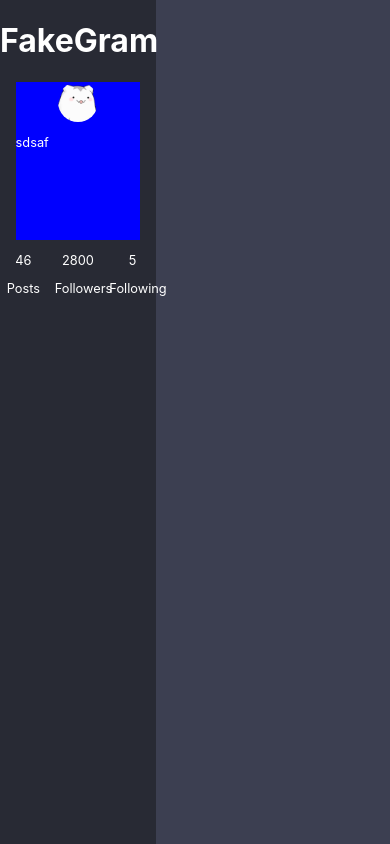
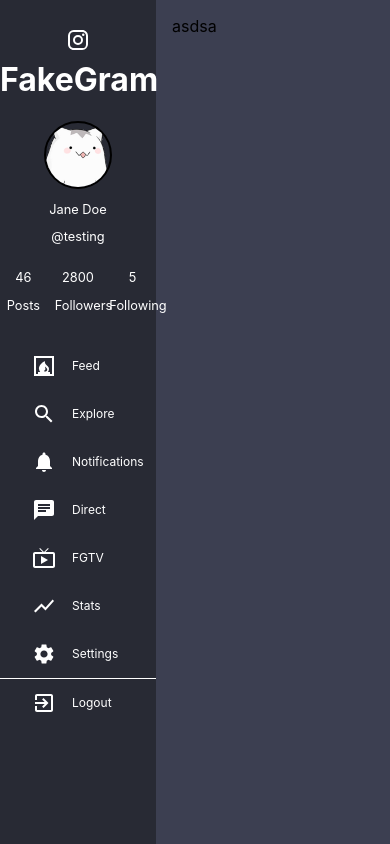
Before and after one commit to JNoris/social-media-react-app, a React (Create React App) app in the folder social-media-react-app/: page / in a window 390 px wide. Built offline with nearby package versions, Linux system fonts and the light colour scheme.

Commit message:
media query nav list items

```diff
--- a/social-media-react-app/package.json
+++ b/social-media-react-app/package.json
@@ -4,6 +4,7 @@
   "private": true,
   "dependencies": {
     "@material-ui/core": "^4.11.3",
+    "@material-ui/icons": "^4.11.2",
     "@testing-library/jest-dom": "^5.11.9",
     "@testing-library/react": "^11.2.5",
     "@testing-library/user-event": "^12.8.3",
--- a/social-media-react-app/src/components/Home/Home.styles.js
+++ b/social-media-react-app/src/components/Home/Home.styles.js
@@ -1,9 +1,4 @@
 import styled from 'styled-components';
 
 export const HomeWrapper = styled.div`
-    margin-left:3vw;
-
-    p{
-        margin:0;
-    }
 `;
--- a/social-media-react-app/src/components/Layout/Layout.js
+++ b/social-media-react-app/src/components/Layout/Layout.js
@@ -1,18 +1,19 @@
 import React, { Component } from 'react';
 import { Container } from '@material-ui/core';
 import SideNav from '../SideNav/SideNav';
+import { Wrapper } from './Layout.styles';
 
 export class Layout extends Component {
   static displayName = Layout.name;
 
   render () {
     return (
-      <div>
+      <Wrapper>
         <SideNav />
         <Container>
           {this.props.children}
         </Container>
-      </div>
+      </Wrapper>
     );
   }
 }
--- /dev/null
+++ b/social-media-react-app/src/components/Layout/Layout.styles.js
@@ -0,0 +1,5 @@
+import styled from 'styled-components';
+
+export const Wrapper = styled.div`
+    display:flex;
+`;
--- a/social-media-react-app/src/components/SideNav/SideNav.js
+++ b/social-media-react-app/src/components/SideNav/SideNav.js
@@ -1,13 +1,14 @@
-import { Grid } from '@material-ui/core';
 import React from 'react'
 import { NavWrapper } from './SideNav.styles';
+import SideNavList from './SideNavList/SideNavList';
 import SideNavProfile from './SideNavProfile/SideNavProfile';
-
+import InstagramIcon from '@material-ui/icons/Instagram';
 const SideNav = () => {
     return (
         <NavWrapper>
-            <h1>FakeGram</h1>
+            <h1><InstagramIcon/> FakeGram</h1>
             <SideNavProfile/>
+            <SideNavList/>
         </NavWrapper>
     );
 }
--- a/social-media-react-app/src/components/SideNav/SideNav.styles.js
+++ b/social-media-react-app/src/components/SideNav/SideNav.styles.js
@@ -6,7 +6,9 @@ export const NavWrapper = styled.div`
     height:100vh;
     color:white;
     display:inline-block;
-    position:absolute;
+    h1{
+        text-align:center;
+    }
     @media only screen and (max-width: 900px) {
         width:25vw;
         p{
--- /dev/null
+++ b/social-media-react-app/src/components/SideNav/SideNavList/SideNavList.js
@@ -0,0 +1,54 @@
+import React from 'react'
+import {ListWrapper} from './SideNavList.styles';
+import SideNavListItem from './SideNavListItem';
+import FireplaceIcon from '@material-ui/icons/Fireplace';
+import SearchIcon from '@material-ui/icons/Search';
+import NotificationsIcon from '@material-ui/icons/Notifications';
+import ChatIcon from '@material-ui/icons/Chat';
+import LiveTvIcon from '@material-ui/icons/LiveTv';
+import ShowChartIcon from '@material-ui/icons/ShowChart';
+import SettingsIcon from '@material-ui/icons/Settings';
+import ExitToAppIcon from '@material-ui/icons/ExitToApp';
+
+const SideNavList = () => {
+    return (
+        <ListWrapper>
+            <ul>
+                <SideNavListItem
+                    icon={<FireplaceIcon />}
+                    description="Feed"
+                />
+                <SideNavListItem
+                    icon={<SearchIcon/>}
+                    description="Explore"
+                />
+                <SideNavListItem
+                    icon={<NotificationsIcon/>}
+                    description="Notifications"
+
+                />
+                <SideNavListItem
+                    icon={<ChatIcon/>}
+                    description="Direct"
+                />
+                <SideNavListItem
+                    icon={<LiveTvIcon/>}
+                    description="FGTV"
+                />
+                <SideNavListItem
+                    icon={<ShowChartIcon/>}
+                    description="Stats"
+                />
+                <SideNavListItem
+                    icon={<SettingsIcon/>}
+                    description="Settings"
+                />
+                <SideNavListItem
+                    icon={<ExitToAppIcon/>}
+                    description="Logout"
+                />
+            </ul>
+        </ListWrapper>
+    );
+}
+export default SideNavList
--- /dev/null
+++ b/social-media-react-app/src/components/SideNav/SideNavList/SideNavList.styles.js
@@ -0,0 +1,43 @@
+import styled from 'styled-components';
+
+export const ListWrapper = styled.div`
+    ul{
+        list-style-type:none;
+        padding:0;
+    }
+    ul li:last-child {
+        border-top:1px solid white;
+    }
+`;
+
+export const Li = styled.li`
+    svg{
+        margin-right:3rem;
+    }
+    .sidenav-link {
+        padding-left:2rem;
+        display:flex;
+        align-items:center;
+        height:3rem;
+    }
+
+    .sidenav-link:hover {
+        background-color: #3C3F51;
+    }
+    @media only screen and (max-width: 900px) {
+        svg{
+            margin-right:2rem;
+        }
+        div{
+            font-size:1rem;
+        }
+    }
+    @media only screen and (max-width: 768px) {
+        svg{
+            margin-right:1rem;
+        }
+        div{
+            font-size:0.75rem;
+        }
+    }
+`;
--- /dev/null
+++ b/social-media-react-app/src/components/SideNav/SideNavList/SideNavListItem.js
@@ -0,0 +1,13 @@
+import React from 'react'
+import { Li } from './SideNavList.styles';
+
+const SideNavListItem = (props) => {
+    return(
+        <Li>
+            <div className="sidenav-link">
+                {props.icon} {props.description}
+            </div>
+        </Li>
+    );
+}
+export default SideNavListItem
--- a/social-media-react-app/src/components/SideNav/SideNavProfile/SideNavProfile.js
+++ b/social-media-react-app/src/components/SideNav/SideNavProfile/SideNavProfile.js
@@ -1,13 +1,17 @@
-import React, { useState } from 'react';
+// import React, { useState } from 'react';
+import React from 'react';
 import Grid from '@material-ui/core/Grid';
 import UserInfo from './SideNavProfileComponents/UserInfo';
 import DisplayInfo from './SideNavProfileComponents/DisplayInfo';
 
 const SideNavProfile = () => {
-    const [userId, setUserId] = useState("");
+    //const [userId, setUserId] = useState("");
     return (
         <div>
-            <DisplayInfo />
+            <DisplayInfo
+                fullname="Jane Doe"
+                userName="testing"
+            />
             <Grid container justify="center" spacing={1}>
                 <Grid item xs={4}>
                     <UserInfo
--- a/social-media-react-app/src/components/SideNav/SideNavProfile/SideNavProfileComponents/DisplayInfo.js
+++ b/social-media-react-app/src/components/SideNav/SideNavProfile/SideNavProfileComponents/DisplayInfo.js
@@ -3,15 +3,14 @@ import { FlexCenter, InfoWrapper } from './SideNavProfileComponents.styles';
 import Avatar from '@material-ui/core/Avatar';
 import test from '../../../temp/test.png';
 
-const DisplayInfo = () => {
-    return(
+const DisplayInfo = (props) => {
+    return (
         <InfoWrapper>
             <FlexCenter>
-                <Avatar alt="test" src={test}/>
+                <Avatar className="avatar" alt="test" src={test} />
             </FlexCenter>
-            <p>
-                sdsaf
-            </p>
+            <p>{props.fullname}</p>
+            <p>@{props.userName}</p>
         </InfoWrapper>
     );
 }
--- a/social-media-react-app/src/components/SideNav/SideNavProfile/SideNavProfileComponents/SideNavProfileComponents.styles.js
+++ b/social-media-react-app/src/components/SideNav/SideNavProfile/SideNavProfileComponents/SideNavProfileComponents.styles.js
@@ -2,10 +2,10 @@ import styled from 'styled-components';
 
 export const InfoWrapper = styled.div`
     width:80%;
-    background-color:blue;
     margin:auto;
-    padding-bottom:50%;
-
+    p{
+        text-align:center;
+    }
 `;
 
 export const Center = styled.div`
@@ -15,4 +15,10 @@ export const FlexCenter = styled.div`
     display: flex;
     justify-content:center;
     align-items:center;
+
+    .avatar {
+        height:4rem;
+        width:4rem;
+        border: 0.15rem solid black;
+    }
 `;
```
Also changed, not shown: 1 other file (tests, documents, lock files or other folders).
